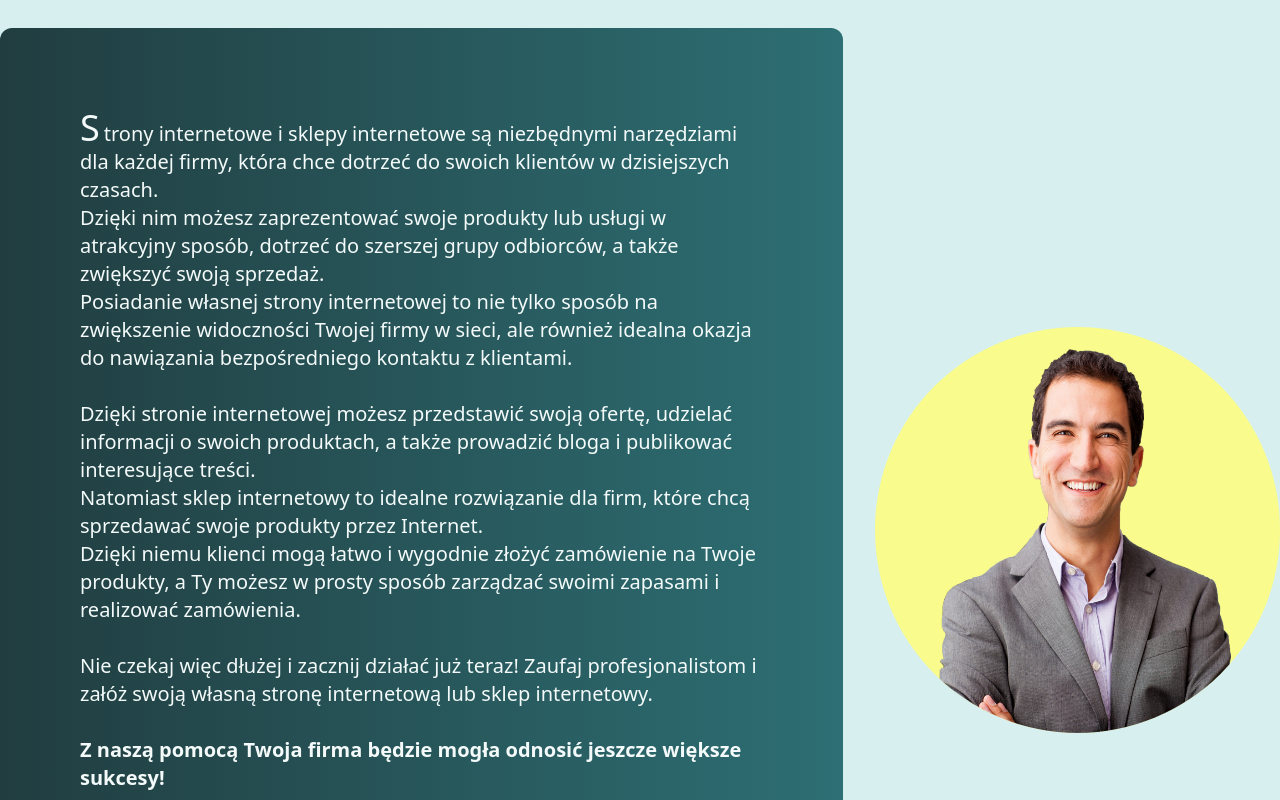
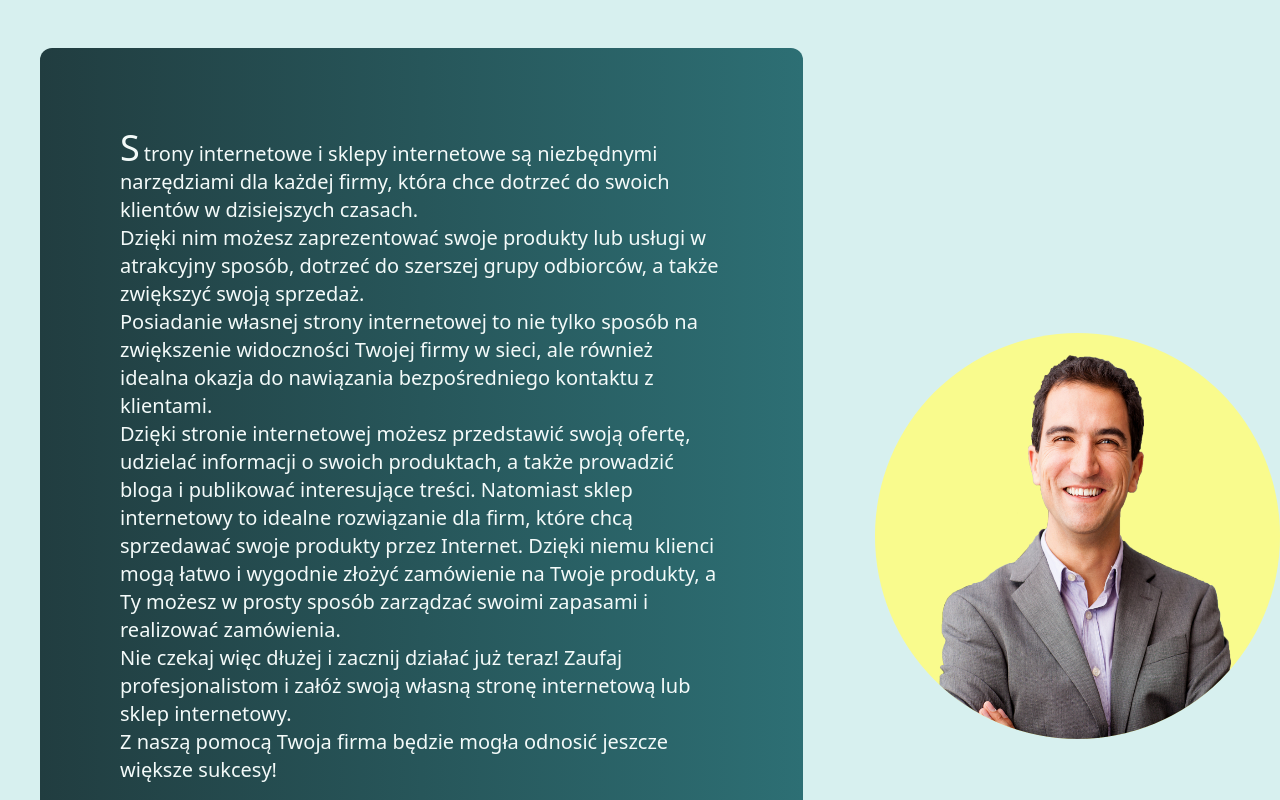
Before and after one commit to marcinbik/cv3, a Next.js app: page / in a window 1280 px wide. Shown: the part 1140-1940 px from the top of the page. Built offline with nearby package versions, Linux system fonts and the light colour scheme; a web font is replaced by a local one.

Commit message:
add animate

```diff
--- a/components/CardProduct.js
+++ b/components/CardProduct.js
@@ -8,7 +8,7 @@ export default function CardProduct({ title, text, price, href = '#' }) {// esli
   ))
 
   return (
-    <div className="hover:scale-105 max-w-xl mb-10  justify-center bg-gradient-to-r from-primary-700 to-primary-600 rounded-lg col-span-12  md:col-span-6 xl:col-span-3 z-0 transition-all overflow-hidden grid">
+    <div className="hover:scale-105 hover:-translate-y-3 transition-all max-w-xl mb-10  justify-center bg-gradient-to-r from-primary-700 to-primary-600 rounded-lg col-span-12  md:col-span-6 xl:col-span-3 z-0 overflow-hidden grid">
       <Link href={href}>
         <div className="  text-primary-50 py-16  grow">
           <h2 className="text-center text-xl lg:text-3xl font-display font-bold mb-2">
--- a/pages/index.js
+++ b/pages/index.js
@@ -24,7 +24,7 @@ export default function Home() {
     const observer = new IntersectionObserver(callback)
 
     const targets = document.querySelectorAll('.js-show-on-scroll')
-    targets.forEach(function (target) {
+    targets.forEach((target) => {
       target.classList.add('opacity-0')
       observer.observe(target)
     })
@@ -64,36 +64,37 @@ export default function Home() {
       </div>
 
       <div className="md:grid container  js-show-on-scroll transition-all grid-cols-12 mx-auto  items-center gap-8  justify-center z-10   text-primary-50  mb-48  ">
-        <div className="   justify-center items-center transition-all sm:col-span-12 md:col-span-8 text-lg md:text-xl first-letter:text-4xl  first-letter:mr-1 rounded-xl   bg-gradient-to-r my-5 from-primary-900 to-primary-600 p-3 md:p-20 ">
+        <div className="   justify-center items-center transition-all sm:col-span-12 md:col-span-8 text-lg md:text-xl first-letter:text-4xl md:m-10 first-letter:mr-1 rounded-xl   bg-gradient-to-r my-5 from-primary-900 to-primary-600 p-3 md:p-20 ">
           <p>
             Strony internetowe i sklepy internetowe są niezbędnymi narzędziami
             dla każdej firmy, która chce dotrzeć do swoich klientów w
             dzisiejszych czasach.
-            <br /> Dzięki nim możesz zaprezentować swoje produkty lub usługi w
+          </p>
+          <p>
+            Dzięki nim możesz zaprezentować swoje produkty lub usługi w
             atrakcyjny sposób, dotrzeć do szerszej grupy odbiorców, a także
             zwiększyć swoją sprzedaż.
-            <br /> Posiadanie własnej strony internetowej to nie tylko sposób na
-            zwiększenie widoczności Twojej firmy w sieci, ale również idealna
-            okazja do nawiązania bezpośredniego kontaktu z klientami.
-            <br />
-            <br /> Dzięki stronie internetowej możesz przedstawić swoją ofertę,
+          </p>
+          Posiadanie własnej strony internetowej to nie tylko sposób na
+          zwiększenie widoczności Twojej firmy w sieci, ale również idealna
+          okazja do nawiązania bezpośredniego kontaktu z klientami.
+          <p>
+            Dzięki stronie internetowej możesz przedstawić swoją ofertę,
             udzielać informacji o swoich produktach, a także prowadzić bloga i
-            publikować interesujące treści.
-            <br /> Natomiast sklep internetowy to idealne rozwiązanie dla firm,
-            które chcą sprzedawać swoje produkty przez Internet.
-            <br /> Dzięki niemu klienci mogą łatwo i wygodnie złożyć zamówienie
-            na Twoje produkty, a Ty możesz w prosty sposób zarządzać swoimi
-            zapasami i realizować zamówienia.
-            <br />
-            <br /> Nie czekaj więc dłużej i zacznij działać już teraz! Zaufaj
+            publikować interesujące treści. Natomiast sklep internetowy to
+            idealne rozwiązanie dla firm, które chcą sprzedawać swoje produkty
+            przez Internet. Dzięki niemu klienci mogą łatwo i wygodnie złożyć
+            zamówienie na Twoje produkty, a Ty możesz w prosty sposób zarządzać
+            swoimi zapasami i realizować zamówienia.
+          </p>
+          <p>
+            Nie czekaj więc dłużej i zacznij działać już teraz! Zaufaj
             profesjonalistom i załóż swoją własną stronę internetową lub sklep
             internetowy.
-            <br />
-            <br />
-            <b>
-              Z naszą pomocą Twoja firma będzie mogła odnosić jeszcze większe
-              sukcesy!
-            </b>
+          </p>
+          <p>
+            Z naszą pomocą Twoja firma będzie mogła odnosić jeszcze większe
+            sukcesy!
           </p>
         </div>
 
--- a/tailwind.config.js
+++ b/tailwind.config.js
@@ -36,12 +36,13 @@ module.exports = {
       },
 
       animation: {
-        fadeIn: 'fadeIn 1s ease-in forwards',
+        fadeIn: 'fadeIn  1s ease-in forwards',
       },
+
       keyframes: {
         fadeIn: {
-          '0%': { opacity: 0 },
-          '100%': { opacity: 1 },
+          '0%': { opacity: 0, transform: 'translateX(-100%)', filter: 'blur(5px)' },
+          '100%': { opacity: 1, transform: 'translateX(0)', filter: 'blur(0)' },
         },
       },
       variants: {
```
